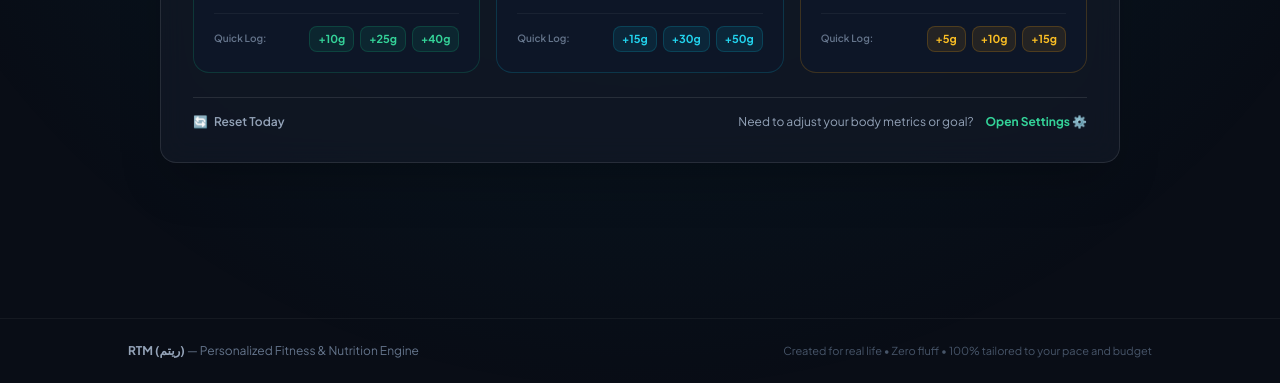
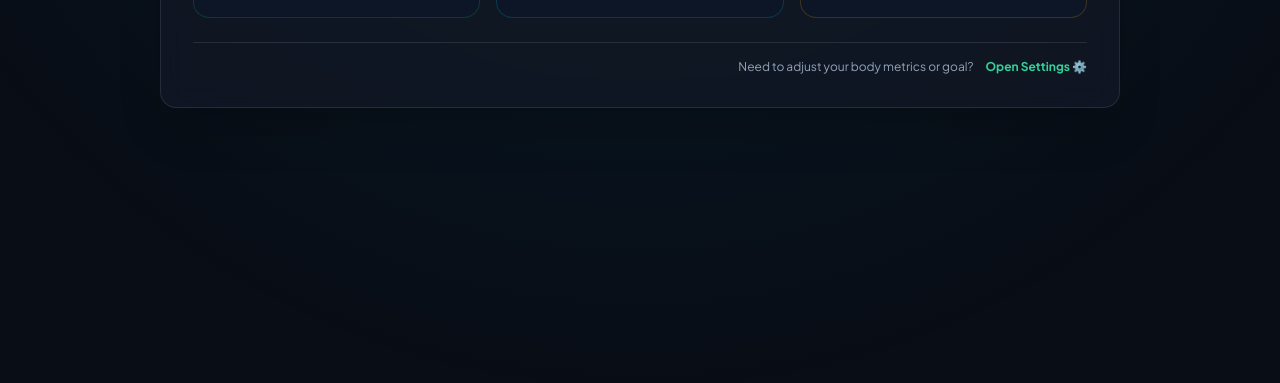
Before and after one commit to hamzaabotaleb11-bot/HIMI, a plain HTML site: page index.html in a window 1280 px wide. Shown: the part 417-800 px from the top of the page. Drawn offline with nearby package versions, Linux system fonts and the light colour scheme.

Commit message:
fix: remove footer and remove all quick log options completely

```diff
--- a/app.js
+++ b/app.js
@@ -410,16 +410,6 @@ class RtmApp {
         this.wizardGoal = card.getAttribute('data-goal');
       });
     });
-
-    // Reset daily intake button
-    const resetBtn = document.getElementById('btnResetIntake');
-    if (resetBtn) {
-      resetBtn.addEventListener('click', () => {
-        if (confirm(this.currentLang === 'ar' ? 'هل أنت متأكد من إعادة تعيين تسجيل اليوم؟' : 'Reset today\'s logged intake to 0?')) {
-          this.resetDailyIntake();
-        }
-      });
-    }
   }
 
   // ============================================
--- a/index.html
+++ b/index.html
@@ -142,16 +142,6 @@
 
               <p class="text-[11px] text-slate-400" data-i18n="proteinDesc">Muscle repair & growth (4 kcal/g)</p>
             </div>
-
-            <!-- Quick Log Intake Buttons -->
-            <div class="mt-4 pt-3 border-t border-white/5 flex items-center justify-between gap-1">
-              <span class="text-[10px] text-slate-500 font-semibold" data-i18n="quickLog">Quick Log:</span>
-              <div class="flex gap-1.5">
-                <button onclick="window.rtmApp.logMacro('protein', 10)" class="px-2 py-1 rounded-lg bg-emerald-500/10 hover:bg-emerald-500/25 text-emerald-400 text-[11px] font-bold border border-emerald-500/20 transition">+10g</button>
-                <button onclick="window.rtmApp.logMacro('protein', 25)" class="px-2 py-1 rounded-lg bg-emerald-500/10 hover:bg-emerald-500/25 text-emerald-400 text-[11px] font-bold border border-emerald-500/20 transition">+25g</button>
-                <button onclick="window.rtmApp.logMacro('protein', 40)" class="px-2 py-1 rounded-lg bg-emerald-500/10 hover:bg-emerald-500/25 text-emerald-400 text-[11px] font-bold border border-emerald-500/20 transition">+40g</button>
-              </div>
-            </div>
           </div>
 
           <!-- Carbs Card -->
@@ -173,16 +163,6 @@
               </div>
 
               <p class="text-[11px] text-slate-400" data-i18n="carbsDesc">High-energy training fuel (4 kcal/g)</p>
-            </div>
-
-            <!-- Quick Log Intake Buttons -->
-            <div class="mt-4 pt-3 border-t border-white/5 flex items-center justify-between gap-1">
-              <span class="text-[10px] text-slate-500 font-semibold" data-i18n="quickLog">Quick Log:</span>
-              <div class="flex gap-1.5">
-                <button onclick="window.rtmApp.logMacro('carbs', 15)" class="px-2 py-1 rounded-lg bg-cyan-500/10 hover:bg-cyan-500/25 text-cyan-400 text-[11px] font-bold border border-cyan-500/20 transition">+15g</button>
-                <button onclick="window.rtmApp.logMacro('carbs', 30)" class="px-2 py-1 rounded-lg bg-cyan-500/10 hover:bg-cyan-500/25 text-cyan-400 text-[11px] font-bold border border-cyan-500/20 transition">+30g</button>
-                <button onclick="window.rtmApp.logMacro('carbs', 50)" class="px-2 py-1 rounded-lg bg-cyan-500/10 hover:bg-cyan-500/25 text-cyan-400 text-[11px] font-bold border border-cyan-500/20 transition">+50g</button>
-              </div>
             </div>
           </div>
 
@@ -206,32 +186,16 @@
 
               <p class="text-[11px] text-slate-400" data-i18n="fatsDesc">Hormonal support & health (9 kcal/g)</p>
             </div>
-
-            <!-- Quick Log Intake Buttons -->
-            <div class="mt-4 pt-3 border-t border-white/5 flex items-center justify-between gap-1">
-              <span class="text-[10px] text-slate-500 font-semibold" data-i18n="quickLog">Quick Log:</span>
-              <div class="flex gap-1.5">
-                <button onclick="window.rtmApp.logMacro('fats', 5)" class="px-2 py-1 rounded-lg bg-amber-500/10 hover:bg-amber-500/25 text-amber-400 text-[11px] font-bold border border-amber-500/20 transition">+5g</button>
-                <button onclick="window.rtmApp.logMacro('fats', 10)" class="px-2 py-1 rounded-lg bg-amber-500/10 hover:bg-amber-500/25 text-amber-400 text-[11px] font-bold border border-amber-500/20 transition">+10g</button>
-                <button onclick="window.rtmApp.logMacro('fats', 15)" class="px-2 py-1 rounded-lg bg-amber-500/10 hover:bg-amber-500/25 text-amber-400 text-[11px] font-bold border border-amber-500/20 transition">+15g</button>
-              </div>
-            </div>
           </div>
 
         </div>
 
-        <!-- Call to Action & Reset Footer inside card -->
-        <div class="pt-4 border-t border-white/10 flex flex-col sm:flex-row items-center justify-between gap-3 text-xs text-slate-400">
-          <button id="btnResetIntake" class="text-slate-400 hover:text-rose-400 font-semibold flex items-center gap-1.5 transition">
-            <span>🔄</span> <span data-i18n="resetToday">Reset Today</span>
+        <!-- Call to Action Footer inside card -->
+        <div class="pt-4 border-t border-white/10 flex items-center justify-end gap-3 text-xs text-slate-400">
+          <span data-i18n="adjustTargetsHint">Need to adjust your body metrics or goal?</span>
+          <button onclick="window.rtmApp && window.rtmApp.openSettings()" class="text-emerald-400 hover:text-emerald-300 font-bold flex items-center gap-1 transition">
+            <span data-i18n="openSettingsLink">Open Settings ⚙️</span>
           </button>
-
-          <div class="flex items-center gap-3">
-            <span data-i18n="adjustTargetsHint">Need to adjust your body metrics or goal?</span>
-            <button onclick="window.rtmApp && window.rtmApp.openSettings()" class="text-emerald-400 hover:text-emerald-300 font-bold flex items-center gap-1 transition">
-              <span data-i18n="openSettingsLink">Open Settings ⚙️</span>
-            </button>
-          </div>
         </div>
       </div>
 
@@ -632,19 +596,6 @@
       </div>
     </div>
   </div>
-
-  <!-- Footer -->
-  <footer class="relative z-10 border-t border-white/5 py-6 px-4 text-center text-xs text-slate-500">
-    <div class="max-w-5xl mx-auto flex flex-col sm:flex-row items-center justify-between gap-3">
-      <div>
-        <span class="font-bold text-slate-400">RTM (ريتم)</span> — Personalized Fitness & Nutrition Engine
-      </div>
-      <div class="text-[11px] text-slate-600">
-        Created for real life • Zero fluff • 100% tailored to your pace and budget
-      </div>
-    </div>
-  </footer>
-
   <!-- App Scripts (Zero Dependencies) -->
   <script src="./plan-engine.js"></script>
   <script src="./app.js"></script>
```
